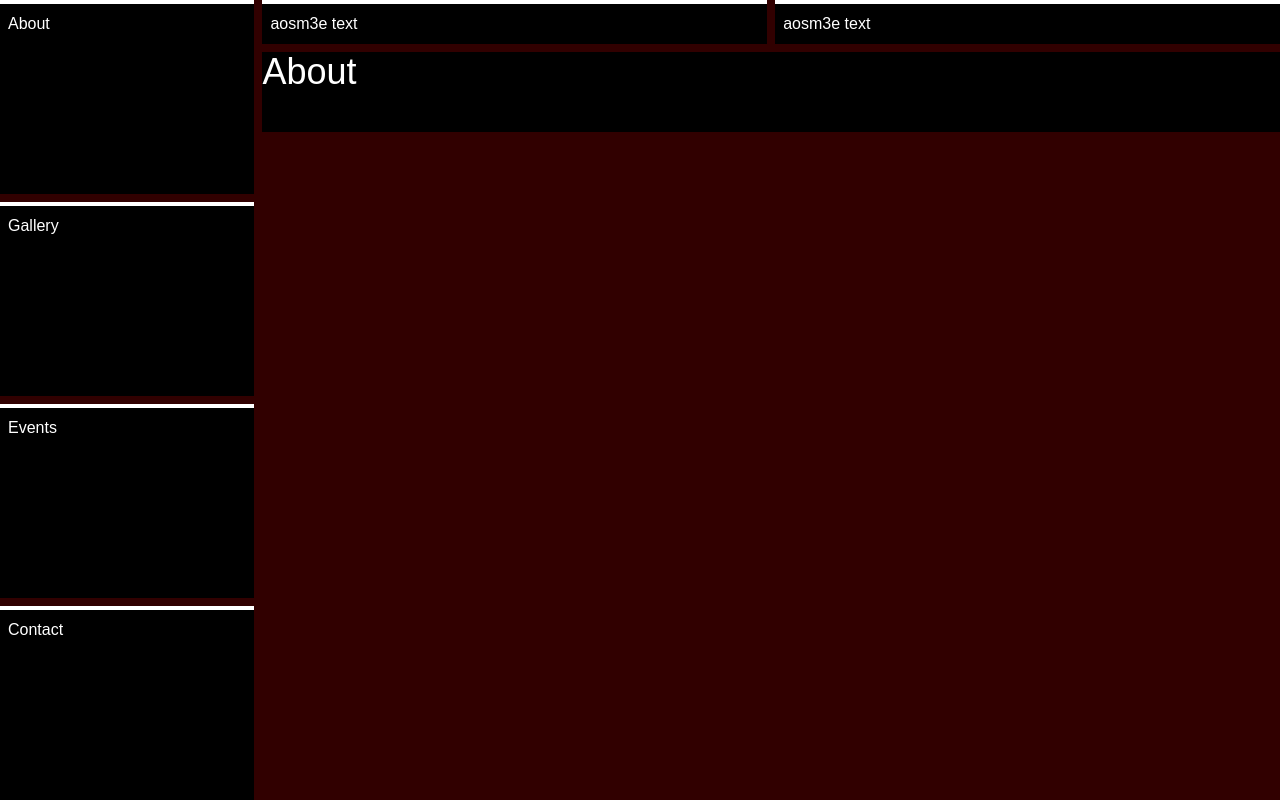
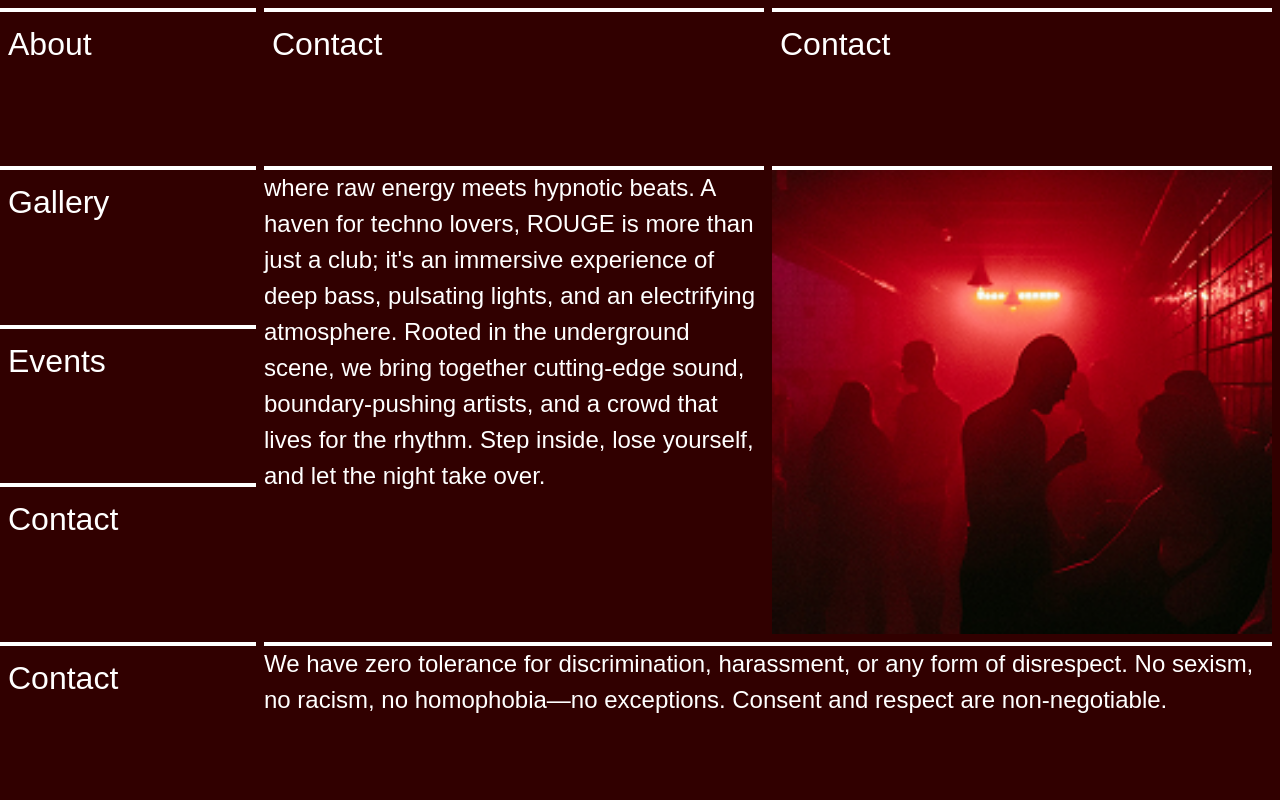
Before and after one commit to daedstudios/RougeAmsterdam, a Next.js app: page /about in a window 1280 px wide. Built offline with nearby package versions, Linux system fonts and the light colour scheme.

Commit message:
updated layout

```diff
--- a/app/about/page.jsx
+++ b/app/about/page.jsx
@@ -1,5 +1,29 @@
 import Image from "next/image";
 
 export default function About() {
-  return <div className="text-4xl">About</div>;
+  return (
+    <>
+      <div className="col-span-1 border-t-4 border-[#fff] row-span-3">
+        where raw energy meets hypnotic beats. A haven for techno lovers, ROUGE
+        is more than just a club; it's an immersive experience of deep bass,
+        pulsating lights, and an electrifying atmosphere. Rooted in the
+        underground scene, we bring together cutting-edge sound,
+        boundary-pushing artists, and a crowd that lives for the rhythm. Step
+        inside, lose yourself, and let the night take over.
+      </div>
+      <div className="relative col-span-1 border-t-4 border-[#fff] row-span-3 h-auto">
+        <Image
+          src="/images/home.png"
+          alt="club"
+          layout="fill"
+          objectFit="cover"
+        />
+      </div>
+      <div className="col-span-2 border-t-4 border-[#fff] row-span-1">
+        We have zero tolerance for discrimination, harassment, or any form of
+        disrespect. No sexism, no racism, no homophobia—no exceptions. Consent
+        and respect are non-negotiable.
+      </div>
+    </>
+  );
 }
--- a/app/layout.jsx
+++ b/app/layout.jsx
@@ -22,10 +22,9 @@ export default function RootLayout({ children }) {
   return (
     <html lang="en">
       <body
-        className={`${geistSans.variable} ${geistMono.variable} antialiased bg-[#310000] text-white`}
+        className={`${geistSans.variable} ${geistMono.variable} antialiased bg-[#310000] text-white max-w-screen overflow-y-auto overflow-x-hidden text-[1.5rem]`}
       >
-        <div className="flex gap-2">
-          <div className="hidden lg:grid w-1/5 h-screen gap-2">
+        <div className="hidden fixed top-0 left-0 lg:grid grid-rows-5 w-1/5 h-screen gap-2 max-h-screen py-2">
           <Link href="/about">
             <NavCard Text="About" />
           </Link>
@@ -38,18 +37,16 @@ export default function RootLayout({ children }) {
           <Link href="/Contact">
             <NavCard Text="Contact" />
           </Link>
+          <Link href="/Contact">
+            <NavCard Text="Contact" />
+          </Link>
         </div>
-          <div className="w-full lg:w-4/5">
-            <div className="hidden lg:flex gap-2 mb-2">
-              <div className="w-1/2 ">
-                <NavCard Text={"aosm3e text"} />
-              </div>
-              <div className="w-1/2 ">
-                <NavCard Text={"aosm3e text"} />
-              </div>
-            </div>
-            <div className="min-h-20 bg-black">{children}</div>
-          </div>
+        <div className="absolute top-0 right-0 w-full lg:w-4/5 p-2 overflow-y-auto h-screen grid max-h-screen gap-2 grid-cols-2 grid-rows-5">
+          {/* <div> */}
+          <NavCard Text="Contact" />
+          <NavCard Text="Contact" />
+          {/* </div> */}
+          {children}
         </div>
       </body>
     </html>
--- a/components/NavCard.jsx
+++ b/components/NavCard.jsx
@@ -2,7 +2,7 @@ import React from "react";
 
 const NavCard = ({ Text }) => {
   return (
-    <div className="row-span-1 bg-black w-full h-full border-t-4 border-[#fff] p-2">
+    <div className="row-span-1 col-span-1 w-full h-full border-t-4 border-[#fff] p-2 text-[2rem]">
       {Text}
     </div>
   );
```
Lines whose indentation alone changed are shown as unchanged.
